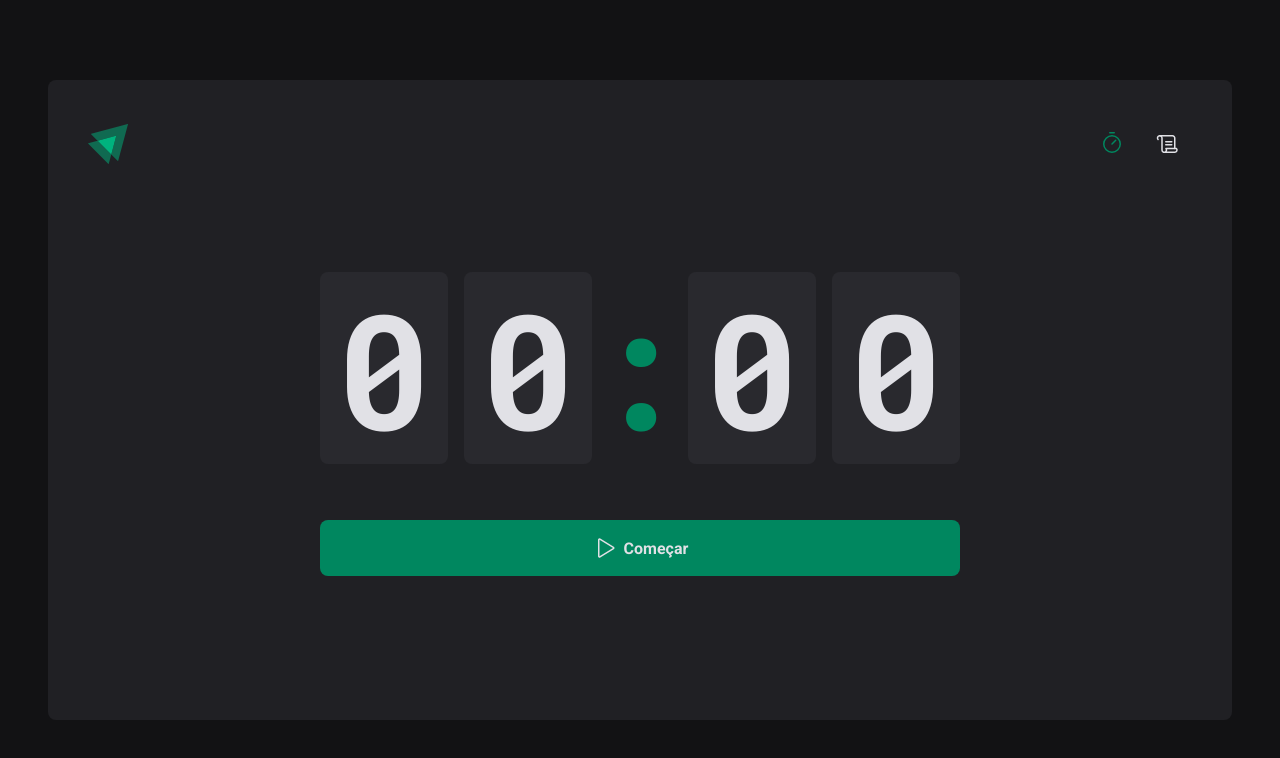
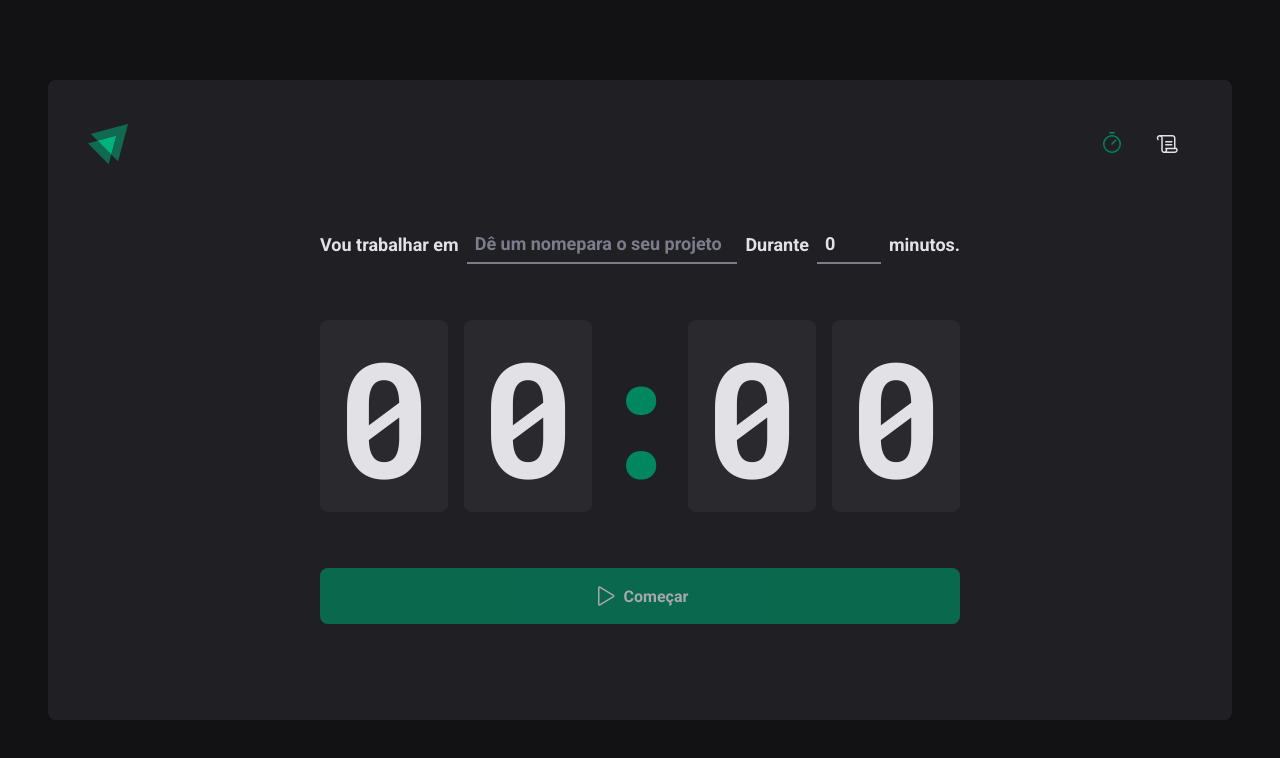
Before and after one commit to kleubinho/TIMER, a React (Vite) app: page / in a window 1280 px wide. Shown: the top 758 px of the page. Built offline with nearby package versions, Linux system fonts and the light colour scheme.

Commit message:
Update context on form

```diff
--- a/src/pages/Home/Home.tsx
+++ b/src/pages/Home/Home.tsx
@@ -2,7 +2,6 @@ import { HandPalm, Play } from "phosphor-react";
 import { useForm } from "react-hook-form";
 import { zodResolver } from "@hookform/resolvers/zod";
 import * as zod from "zod";
-import { differenceInSeconds } from "date-fns";
 
 import {
   HomeContainer,
@@ -12,6 +11,7 @@ import {
 import { createContext, useEffect, useState } from "react";
 import { NewCycleForm } from "./components/NewCycleForm";
 import { CountDown } from "./components/Countdown";
+import { FormProvider } from "react-hook-form";
 interface Cycle {
   id: string;
   task: string;
@@ -24,19 +24,46 @@ interface Cycle {
 interface CyclesContextType {
   activeCycle: Cycle | undefined;
   activeCycleId: string | null;
-  markCurrentCycleAsFineshed: () => void
+  amountSecondPassed: number;
+  markCurrentCycleAsFineshed: () => void;
+  setSecondsPassed: (seconds: number) => void;
 }
+
+const newCycleFormValidationSchema = zod.object({
+  task: zod.string().min(1, "Informe a tarefa"),
+  minutesAmount: zod
+    .number()
+    .min(1, "O ciclo precisa ser de no mínimo 5 minutos")
+    .max(60, "O ciclo precisa ser de no maximo 60 minutos"),
+});
+
+type NewCycleFormatData = zod.infer<typeof newCycleFormValidationSchema>;
 
 export const CyclesContext = createContext({} as CyclesContextType);
 
 export function Home() {
   const [cycles, setCycles] = useState<Cycle[]>([]);
   const [activeCycleId, setActiveCycleId] = useState<string | null>(null);
+  const [amountSecondPassed, setAmountSecondsPassed] = useState(0); // total de segundos que já se passaram desde que um ciclo iniciou-se
+
+  const newCycleForm = useForm<NewCycleFormatData>({
+    resolver: zodResolver(newCycleFormValidationSchema),
+    defaultValues: {
+      task: "",
+      minutesAmount: 0,
+    },
+  });
+
+  const { handleSubmit, watch, reset } = newCycleForm;
 
   const activeCycle = cycles.find((cycle) => cycle.id === activeCycleId);
 
-  function markCurrentCycleAsFineshed(){
-    setCycles(state =>
+  function setSecondsPassed(seconds: number) {
+    setAmountSecondsPassed(seconds);
+  }
+
+  function markCurrentCycleAsFineshed() {
+    setCycles((state) =>
       state.map((cycle) => {
         if (cycle.id === activeCycleId) {
           return { ...cycle, finishedDate: new Date() };
@@ -47,22 +74,22 @@ export function Home() {
     );
   }
 
-  // function handleCreateNewCycle(data: NewCycleFormatData) {
-  //   const id = String(new Date().getTime());
+  function handleCreateNewCycle(data: NewCycleFormatData) {
+    const id = String(new Date().getTime());
 
-  //   const newCycle: Cycle = {
-  //     id,
-  //     task: data.task,
-  //     minutesAmount: data.minutesAmount,
-  //     startDate: new Date(),
-  //   };
+    const newCycle: Cycle = {
+      id,
+      task: data.task,
+      minutesAmount: data.minutesAmount,
+      startDate: new Date(),
+    };
 
-  //   setCycles((state) => [...state, newCycle]);
-  //   setActiveCycleId(newCycle.id);
-  //   setAmountSecondsPassed(0);
+    setCycles((state) => [...state, newCycle]);
+    setActiveCycleId(newCycle.id);
+    setAmountSecondsPassed(0);
 
-  //   reset();
-  // }
+    reset();
+  }
 
   function handleInterruptCycle() {
     setActiveCycleId(null);
@@ -78,14 +105,24 @@ export function Home() {
     );
   }
 
-  // const task = watch("task");
-  // const isSubmitDisabled = !task;
+  const task = watch("task");
+  const isSubmitDisabled = !task;
 
   return (
     <HomeContainer>
-      <form /*onSubmit={handleSubmit(handleCreateNewCycle)}*/>
-        <CyclesContext.Provider value={{activeCycle, activeCycleId, markCurrentCycleAsFineshed}}>
-          {/* <NewCycleForm /> */}
+      <form onSubmit={handleSubmit(handleCreateNewCycle)}>
+        <CyclesContext.Provider
+          value={{
+            activeCycle,
+            activeCycleId,
+            markCurrentCycleAsFineshed,
+            amountSecondPassed,
+            setSecondsPassed,
+          }}
+        >
+          <FormProvider {...newCycleForm}>
+            <NewCycleForm />
+          </FormProvider>
 
           <CountDown />
         </CyclesContext.Provider>
@@ -96,7 +133,7 @@ export function Home() {
             Interromper
           </StopCountDownButton>
         ) : (
-          <StartCountDownButton /*disabled={isSubmitDisabled}*/ type="submit">
+          <StartCountDownButton disabled={isSubmitDisabled} type="submit">
             <Play size={24} />
             Começar
           </StartCountDownButton>
--- a/src/pages/Home/components/Countdown/index.tsx
+++ b/src/pages/Home/components/Countdown/index.tsx
@@ -3,9 +3,14 @@ import { useContext, useEffect, useState } from "react";
 import { CyclesContext } from "../../Home";
 import { CountDownContainer, Separator } from "./styles";
 
-export function CountDown(){
-  const {activeCycle, activeCycleId, markCurrentCycleAsFineshed} = useContext(CyclesContext)
-  const [amountSecondPassed, setAmountSecondsPassed] = useState(0); // total de segundos que já se passaram desde que um ciclo iniciou-se
+export function CountDown() {
+  const {
+    activeCycle,
+    activeCycleId,
+    markCurrentCycleAsFineshed,
+    amountSecondPassed,
+    setSecondsPassed
+  } = useContext(CyclesContext);
 
   const totalSeconds = activeCycle ? activeCycle.minutesAmount * 60 : 0; //Converte o numero de minutos em segundos
 
@@ -19,12 +24,12 @@ export function CountDown(){
         );
 
         if (secondsDifference >= totalSeconds) {
-          markCurrentCycleAsFineshed()
+          markCurrentCycleAsFineshed();
 
-          setAmountSecondsPassed(totalSeconds)
+          setSecondsPassed(totalSeconds);
           clearInterval(interval);
         } else {
-          setAmountSecondsPassed(secondsDifference);
+          setSecondsPassed(secondsDifference);
         }
       }, 1000);
     }
@@ -32,7 +37,7 @@ export function CountDown(){
     return () => {
       clearInterval(interval);
     };
-  }, [activeCycle, totalSeconds, activeCycleId, markCurrentCycleAsFineshed]);
+  }, [activeCycle, totalSeconds, activeCycleId, markCurrentCycleAsFineshed, setSecondsPassed]);
 
   const currentSecond = activeCycle ? totalSeconds - amountSecondPassed : 0; //o tanto de tempo que já se passou
 
@@ -48,7 +53,7 @@ export function CountDown(){
     }
   }, [minutes, seconds, activeCycle]);
 
-    return(
+  return (
     <CountDownContainer>
       <span>{minutes[0]}</span>
       <span>{minutes[1]}</span>
@@ -56,5 +61,5 @@ export function CountDown(){
       <span>{seconds[0]}</span>
       <span>{seconds[1]}</span>
     </CountDownContainer>
-    )
+  );
 }
--- a/src/pages/Home/components/NewCycleForm/index.tsx
+++ b/src/pages/Home/components/NewCycleForm/index.tsx
@@ -1,27 +1,14 @@
 import { FormContainer, MinutesAmountInput, TaskInput } from "./styles";
-import * as zod from 'zod'
-import {useForm} from 'react-hook-form'
-import { zodResolver } from "@hookform/resolvers/zod";
+import { useContext } from "react";
+import { CyclesContext } from "../../Home";
+import { useFormContext } from "react-hook-form";
 
 
-const newCycleFormValidationSchema = zod.object({
-  task: zod.string().min(1, "Informe a tarefa"),
-  minutesAmount: zod
-    .number()
-    .min(1, "O ciclo precisa ser de no mínimo 5 minutos")
-    .max(60, "O ciclo precisa ser de no maximo 60 minutos"),
-});
+export function NewCycleForm() {
+  const {activeCycle} = useContext(CyclesContext)
+  const {register} = useFormContext()
 
-export function NewCycleForm() {
-  type NewCycleFormatData = zod.infer<typeof newCycleFormValidationSchema>;
 
-  const { register, handleSubmit, watch, reset } = useForm<NewCycleFormatData>({
-    resolver: zodResolver(newCycleFormValidationSchema),
-    defaultValues: {
-      task: "",
-      minutesAmount: 0,
-    },
-  });
   return (
     <FormContainer>
       <label htmlFor="">Vou trabalhar em</label>
```
Lines whose indentation alone changed are shown as unchanged.
